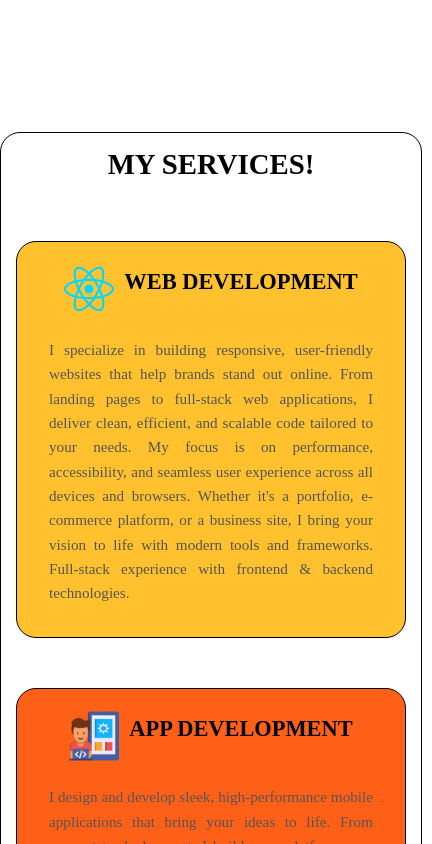
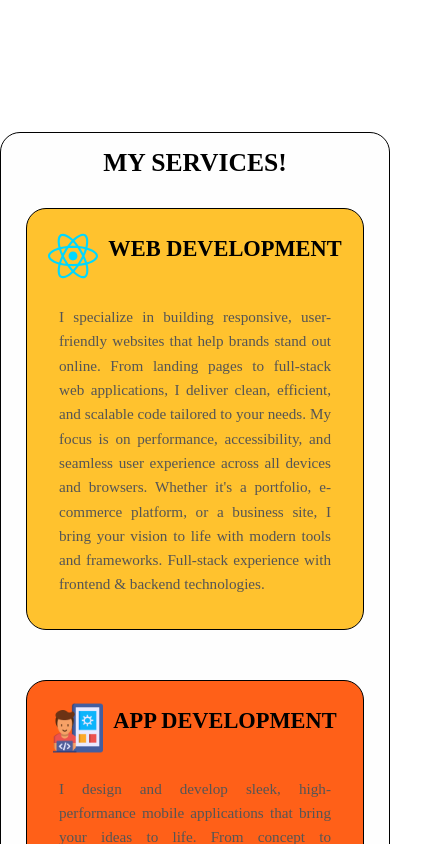
Before and after one commit to Sammy-157/MY-PORTFOLIO, a React (Vite) app: page / in a window 390 px wide. Shown: the part 840-1684 px from the top of the page, 432 px wide, since content can reach past the window. Built offline with nearby package versions, Linux system fonts and the light colour scheme.

Commit message:
css changes

```diff
--- a/src/Styles/About.css
+++ b/src/Styles/About.css
@@ -1,6 +1,6 @@
 .about {
-  width:100%;
-  background-color: #FFC2F1;
+  width: 100%;
+  background-color: #ffc2f1;
   display: flex;
   flex-direction: column;
   gap: 50px;
@@ -11,9 +11,7 @@
   border-radius: 20px;
   border: 1px solid black;
   margin-bottom: 60px;
-
-
-
+  box-sizing: border-box;
 }
 
 .about .about-2 {
@@ -36,15 +34,13 @@
 .about-left,
 .about-right {
   flex: 1;
-  width: 50%;
+  min-width: 300px;
+  box-sizing: border-box;
 }
 
 .about-right {
   padding: 0 5%;
-  margin-right: -20px;
-
 }
-
 
 .about-right h1 {
   margin-bottom: 30px;
@@ -64,11 +60,11 @@
 }
 
 .about-image {
-  max-width: 100%;
-  height: auto;
+  width: 100%;
   display: flex;
   justify-content: center;
   padding: 20px 0;
+  box-sizing: border-box;
 }
 
 .about-image img {
@@ -83,28 +79,20 @@ hr {
   border-top: 1px solid #ddd;
   margin: 20px 0;
 }
+
 .paragraph-wrapper {
   text-align: justify;
   padding: 1rem;
   max-width: 600px;
-  margin-left: auto;
-  margin-right: auto;
-  margin-right: 20px;
+  margin: 0 auto;
+  box-sizing: border-box;
 }
 
-
-
+/* Responsive: Tablets & Below */
 @media (max-width: 768px) {
   .about-sections {
     flex-direction: column;
-    align-items: center;
-    gap: 20px;
-  }
-
-  .about-left,
-  .about-right {
-    width: 100%;
-    padding: 0;
+    gap: 30px;
   }
 
   .about-right {
@@ -117,12 +105,8 @@ hr {
   }
 
   .about-right p {
+    font-size: 0.95rem;
     text-align: justify;
-    font-size: 0.95rem;
-  }
-
-  .about-image {
-    padding: 0;
   }
 
   .about-image img {
@@ -130,4 +114,26 @@ hr {
     margin: 0 auto;
   }
 
+  .paragraph-wrapper {
+    padding: 0 10px;
+  }
 }
+
+/* Smaller Phones */
+@media (max-width: 480px) {
+  .about-right h1 {
+    font-size: 1.6rem;
+  }
+
+  .about-right p {
+    font-size: 0.9rem;
+  }
+
+  .paragraph-wrapper {
+    padding: 0;
+  }
+
+  .about-image img {
+    max-width: 250px;
+  }
+}
--- a/src/Styles/Contact.css
+++ b/src/Styles/Contact.css
@@ -1,6 +1,5 @@
 .main-div {
   width: 100%;
-
   display: flex;
   flex-direction: column;
   background-color: #E2F87B;
@@ -8,7 +7,15 @@
   padding: 40px 20px;
   border-radius: 20px;
   margin-bottom: 60px;
+  box-sizing: border-box;
+}
 
+.contact-container {
+  width: 100%;
+  max-width: 1100px;
+  margin: 0 auto;
+  padding: 0 20px;
+  box-sizing: border-box;
 }
 
 .main-div h1 {
@@ -20,17 +27,21 @@
   font-size: 2rem;
 }
 
+/* CONTACT SECTION */
 .contact-sections {
   display: flex;
   flex-direction: row;
   gap: 60px;
-  align-items: center;     /* vertically center */
-  justify-content: center; /* horizontally center */
+  align-items: center;
+  justify-content: center;
   flex-wrap: wrap;
 }
 
+.image-div {
+  max-width: 400px;
+  flex: 1;
+}
 
-/* IMAGE */
 .image {
   width: 100%;
   max-width: 370px;
@@ -44,7 +55,6 @@
 }
 
 /* LEFT SIDE HEADING */
-
 .me {
   font-size: xx-large;
   font-style: oblique;
@@ -58,8 +68,6 @@
   margin: 0 auto;
 }
 
-
-/* CONTACT SECTION */
 .contact-1 {
   color: black;
   font-family: "Times New Roman", Times, serif;
@@ -67,15 +75,8 @@
   flex-direction: column;
   gap: 20px;
   flex: 1;
-  min-width: 300px;
-}
-.contact-1 .me {
-
-    text-align: center;
-    width: 100%;
-    margin-bottom: 20px;
-
-
+  max-width: 600px;
+  min-width: 280px;
 }
 
 .details-1 {
@@ -92,17 +93,6 @@
   background-color: #f2ede6;
   padding: 8px;
 }
-
-/* CONTACT & LOCATION */
-.details-main {
-  display: flex;
-  flex-direction: row;
-  gap: 40px;
-  justify-content: center;
-  align-items: flex-start;
-  flex-wrap: wrap;
-}
-
 
 .fullName,
 .email,
@@ -125,6 +115,11 @@ button {
 button:hover {
   transform: scale(1.05);
   transition: 0.3s;
+}
+
+.button-wrapper {
+  display: flex;
+  justify-content: flex-start;
 }
 
 .contact-2,
@@ -167,21 +162,19 @@ button:hover {
   .details-2 {
     padding-left: 0;
     align-items: flex-start;
+    margin-left: 0;
   }
 
   .image {
     max-width: 100%;
   }
-}
-/* Center the button wrapper on small screens */
-@media (max-width: 768px) {
+
   .button-wrapper {
-    display: flex;
     justify-content: center;
   }
 
   .button-wrapper button {
-    width: 80%; /* optional: make the button wider for mobile */
+    width: 80%;
     max-width: 300px;
   }
 }
--- a/src/Styles/Home.css
+++ b/src/Styles/Home.css
@@ -1,3 +1,4 @@
+/* Base styles */
 .home-main {
   display: flex;
   flex-direction: column;
@@ -8,8 +9,6 @@
   margin-bottom: 60px;
   padding: 20px;
   box-sizing: border-box;
-  margin-left: 15px;
-
 }
 
 .home-main h1 {
@@ -82,7 +81,7 @@
   margin: 10px auto 0 auto;
 }
 
-/* Media Query for Mobile Screens */
+/* Tablet and mobile styles */
 @media (max-width: 768px) {
   .home-sections {
     flex-direction: column-reverse;
@@ -114,3 +113,23 @@
     width: 70%;
   }
 }
+
+/* Extra small devices like iPhone SE/11 */
+@media (max-width: 480px) {
+  .home-left p {
+    font-size: 1rem;
+  }
+
+  .home-left b {
+    font-size: 1.2rem;
+  }
+
+  .home-right img {
+    width: 60%;
+  }
+}
+
+/* Global box-sizing reset (optional but helpful) */
+* {
+  box-sizing: border-box;
+}
--- a/src/Styles/Services.css
+++ b/src/Styles/Services.css
@@ -5,119 +5,106 @@
   border: 1px solid;
   border-radius: 20px;
   width: 100%;
+  max-width: 1200px;
   padding: 20px;
   margin-bottom: 60px;
+  box-sizing: border-box;
 }
 
-/* Styling for the heading inside services section */
+/* Heading styling */
+.myservices-div {
+  display: flex;
+  justify-content: center;
+  align-items: center;
+  margin-bottom: 30px;
+}
+
 .myservices-div h1 {
   font-size: 3rem;
   color: black;
   text-align: center;
-  margin-bottom: 30px;
+  margin: 0;
 }
 
-/* Container for the service titles */
-.myservices-div {
-  align-items: center;
-  justify-content: center;
-  display: flex;
-  margin-bottom: 30px;
-}
-
-/* Layout for all cards - column direction for smaller screens */
+/* Layout for all service cards */
 .all-devs {
   display: flex;
   flex-direction: column;
   gap: 70px;
 }
 
-/* Flex layout for the first row of cards */
-.devs-1 {
-  display: flex;
-  flex-direction: row;
-  gap: 70px;
-  justify-content: center;
-  align-items: center;
-}
-
-/* Flex layout for the second row of cards */
+/* Row layouts */
+.devs-1,
 .devs-2 {
   display: flex;
   flex-direction: row;
   gap: 70px;
   justify-content: center;
-  align-items: center;
-  margin-bottom: 30px;
+  align-items: stretch;
+  flex-wrap: wrap;
+  width: 100%;
+  box-sizing: border-box;
+  padding: 0 10px;
 }
 
-/* Responsive Layout */
+/* Tablet-friendly layout */
 @media (max-width: 1024px) {
   .devs-1, .devs-2 {
     flex-direction: column;
-    gap: 40px; /* Reduce gap for better mobile alignment */
-    align-items: center; /* Center items for better alignment */
-  }
-
-  .services-div {
-    padding: 20px; /* Ensure padding is present */
+    gap: 40px;
+    align-items: center;
   }
 
   .myservices-div h1 {
-    font-size: 2.5rem; /* Slightly smaller title on tablets */
+    font-size: 2.5rem;
   }
 
   .all-devs {
-    gap: 40px; /* Reduce gap between rows of cards */
+    gap: 40px;
   }
 }
 
+/* Mobile screens (<= 768px) */
 @media (max-width: 768px) {
-  .devs-1, .devs-2 {
-    flex-direction: column; /* Stack the cards vertically */
-    gap: 30px;
-    align-items: center; /* Center the cards vertically */
-  }
-
   .services-div {
-    padding: 15px; /* Less padding for smaller screens */
+    padding: 15px;
   }
 
   .myservices-div h1 {
-    font-size: 2rem; /* Smaller font size for mobile */
+    font-size: 2rem;
   }
 
-  .all-devs {
-    gap: 20px; /* Less space between cards */
+  .devs-1, .devs-2 {
+    flex-direction: column;
+    gap: 30px;
+    align-items: center;
   }
 
   .devs-1 .main-card,
   .devs-2 .main-card {
-    width: 90%; /* Slight margin on mobile screens */
-    padding: 15px; /* Padding inside cards */
-  }
-
-  .services-div {
-    width: 100%; /* Ensure full width on smaller devices */
+    width: 90%;
+    max-width: 500px;
   }
 }
 
+/* Smaller phones (<= 480px) */
 @media (max-width: 480px) {
   .myservices-div h1 {
-    font-size: 1.8rem; /* Even smaller title size for smaller screens */
+    font-size: 1.6rem;
   }
 
   .devs-1 .main-card,
   .devs-2 .main-card {
-    width: 100%; /* Full width for cards */
-    padding: 12px; /* Reduce padding for tight spaces */
+    width: 100%;
+    padding: 12px;
   }
 
   .all-devs {
-    gap: 15px; /* Tighten the gap between cards */
-  }
-
-  .services-div {
-    width: 100%; /* Full width for container */
+    gap: 15px;
   }
 }
+
+/* Optional Global Reset */
+* {
+  box-sizing: border-box;
+}
```
Lines whose indentation alone changed are shown as unchanged.
